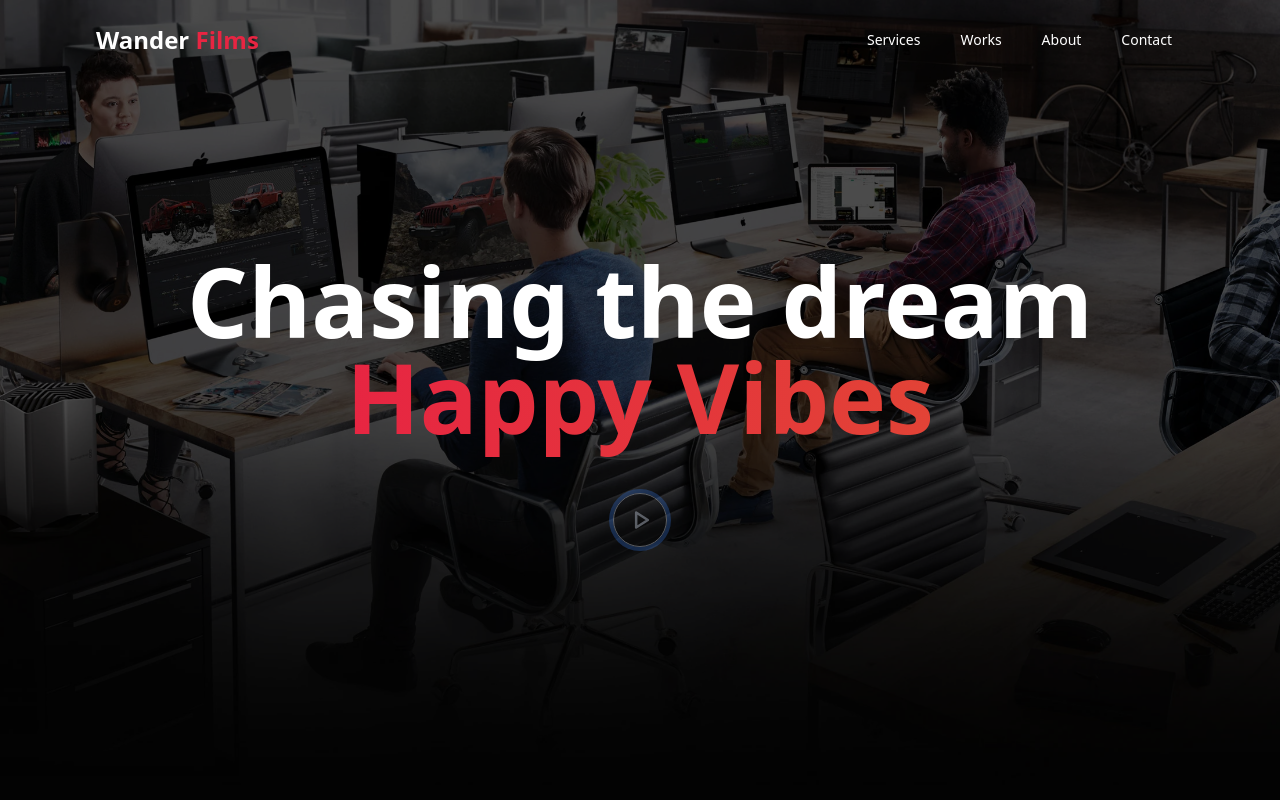
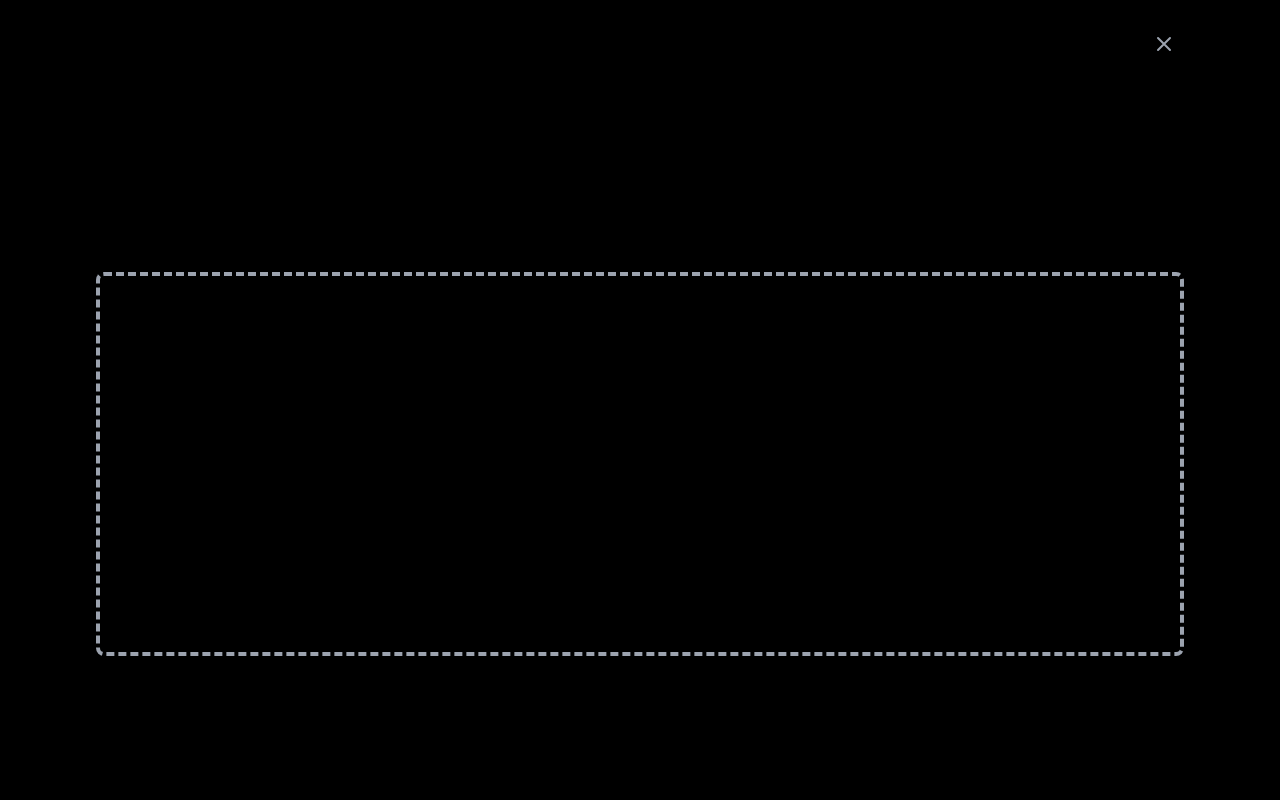
Before and after one commit to agustinquevedo/wanderfilms, a Next.js app: page / in a window 1280 px wide. Both pictures are taken after a click on the button "Play button". Shown: the top 800 px of the page. Built offline with nearby package versions, Linux system fonts and the light colour scheme.

Commit message:
hero modal

```diff
--- a/components/layout/Hero/Hero.tsx
+++ b/components/layout/Hero/Hero.tsx
@@ -1,9 +1,14 @@
 import Image from 'next/image'
 import ContentWrapper from '../ContentWrapper/ContentWrapper'
 import HeroImage from '../../../assets/images/hero.webp'
+import { Dialog, Transition } from '@headlessui/react'
+import { Fragment, useState } from 'react'
+import { XIcon } from '@heroicons/react/outline'
 
 const Hero = () => {
+  const [isOpen, setIsOpen] = useState(false)
   return (
+    <>
       <header className="w-full h-screen pt-20 relative">
         <Image
           alt={'hero image'}
@@ -26,6 +31,7 @@ const Hero = () => {
               </h1>
               <button
                 type="button"
+                onClick={() => setIsOpen(true)}
                 className="text-gray-400 border border-gray-400 animate-pulse hover:animate-none hover:border-white hover:text-white focus:ring-4 focus:outline-none focus:ring-grey-300 rounded-full text-2xl p-3.5 text-center inline-flex items-center"
               >
                 <svg
@@ -47,7 +53,44 @@ const Hero = () => {
             </div>
           </ContentWrapper>
         </div>
+        <Transition
+          show={isOpen}
+          enter="transition duration-100 ease-out"
+          enterFrom="transform scale-95 opacity-0"
+          enterTo="transform scale-100 opacity-100"
+          leave="transition duration-75 ease-out"
+          leaveFrom="transform scale-100 opacity-100"
+          leaveTo="transform scale-95 opacity-0"
+          as={Fragment}
+        >
+          <Dialog
+            open={isOpen}
+            onClose={() => setIsOpen(false)}
+            className="z-[6] absolute top-0 right-0 bottom-0 left-0  bg-black"
+          >
+            <ContentWrapper>
+              <Dialog.Panel className="w-full h-screen">
+                <div className="flex justify-end pt-6">
+                  <button
+                    onClick={() => setIsOpen(false)}
+                    className="inline-flex items-center justify-center p-2 rounded-md text-gray-400 hover:text-white focus:outline-none"
+                  >
+                    <span className="sr-only">Close modal</span>
+                    <XIcon className="block h-6 w-6" aria-hidden="true" />
+                  </button>
+                </div>
+
+                {/* Replace with your content */}
+                <div className="flex flex-col justify-center items-center h-full px-4 py-6 sm:px-0">
+                  <div className="w-full border-4 border-dashed border-gray-400 rounded-lg h-96" />
+                </div>
+                {/* /End replace */}
+              </Dialog.Panel>
+            </ContentWrapper>
+          </Dialog>
+        </Transition>
       </header>
+    </>
   )
 }
 
```
Lines whose indentation alone changed are shown as unchanged.
